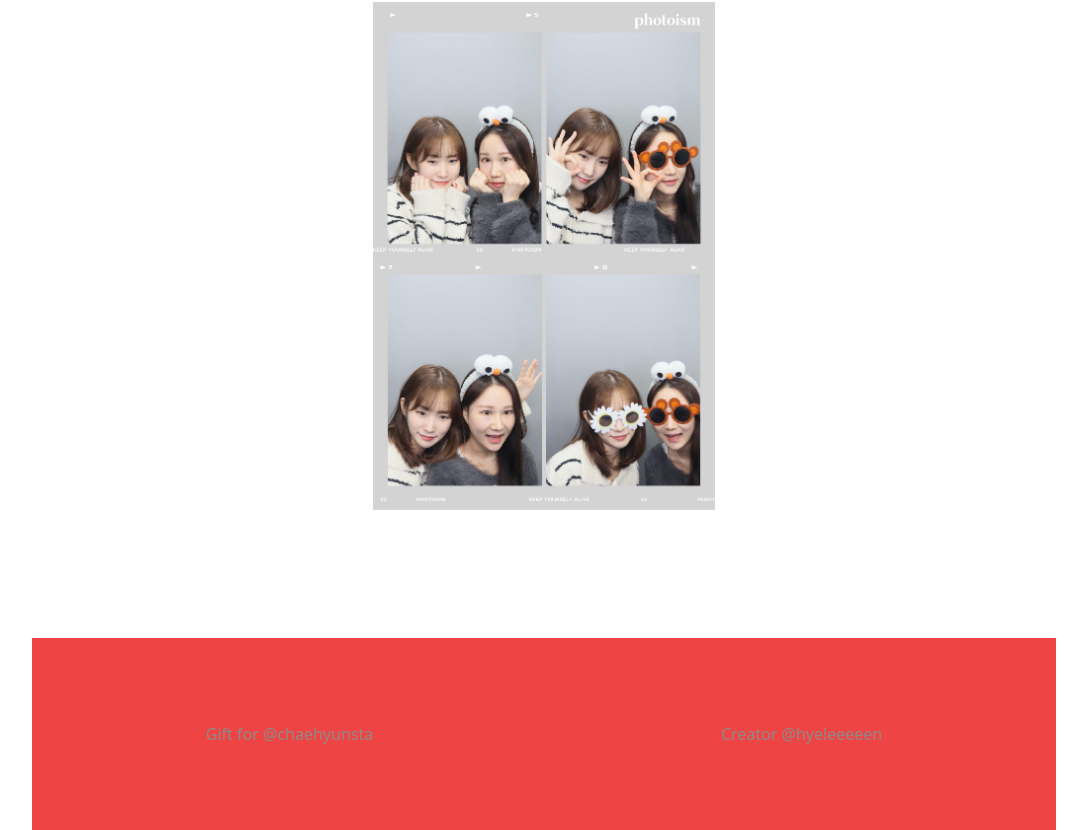
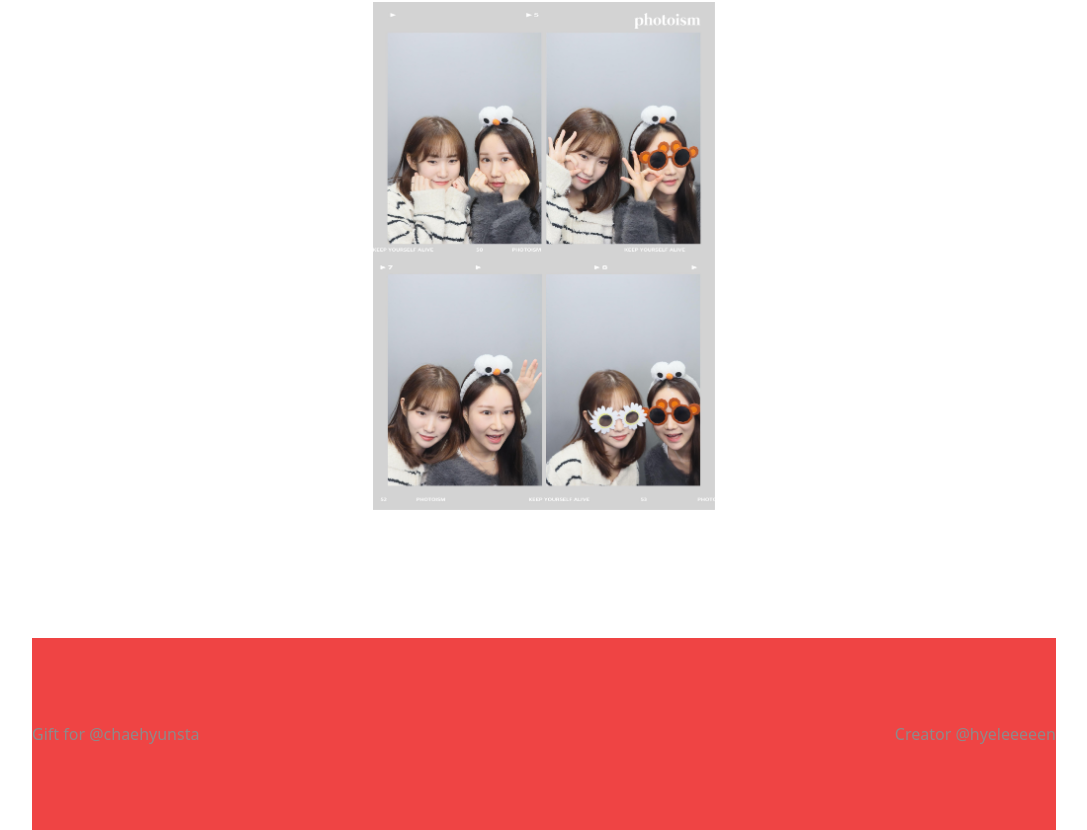
Before and after one commit to hyeleeeeen/birthday_project, a JavaScript app: page / in a window 1280 px wide. Shown: the part 354-1184 px from the top of the page, without its empty margins (96-1183 px from the left). Built offline with nearby package versions, Linux system fonts and the light colour scheme.

Commit message:
:art:style : css 수정

```diff
--- a/src/components/Footer.js
+++ b/src/components/Footer.js
@@ -1,6 +1,6 @@
 const Footer = () => {
   return (
-    <div className="bg-red-500 text-[#8F8989] flex justify-evenly xl:justify-around h-48 place-items-center">
+    <div className="bg-red-500 text-[#8F8989] flex justify-between xl:justify-between h-48 place-items-center">
       <div>
         <span>Gift for</span>{' '}
         <a href="https://instagram.com/chaehyunsta?igshid=YTY2NzY3YTc=">
--- a/src/components/Header.js
+++ b/src/components/Header.js
@@ -1,12 +1,12 @@
-import HeaderGif from '../asset/images/HeaderGif.gif';
+import headerGif from '../asset/images/headerGif.gif';
 
-const Header = ({ Link }) => {
+const Header = () => {
   return (
     <>
-      <div className=" w-full xl:bg-yellow-500 lg:bg-blue-400 md:bg-black max-md:bg-pink-500">
+      <div className=" w-full xl:bg-yellow-500 lg:bg-blue-400 md:bg-black max-md:bg-pink-500 ">
         <a href="/" className="flex justify-center">
           <img
-            src={HeaderGif}
+            src={headerGif}
             alt="cake"
             className="xl:w-1/4 lg:w-1/3 md:w-1/3 max-md:w-1/2 "
           />
```
